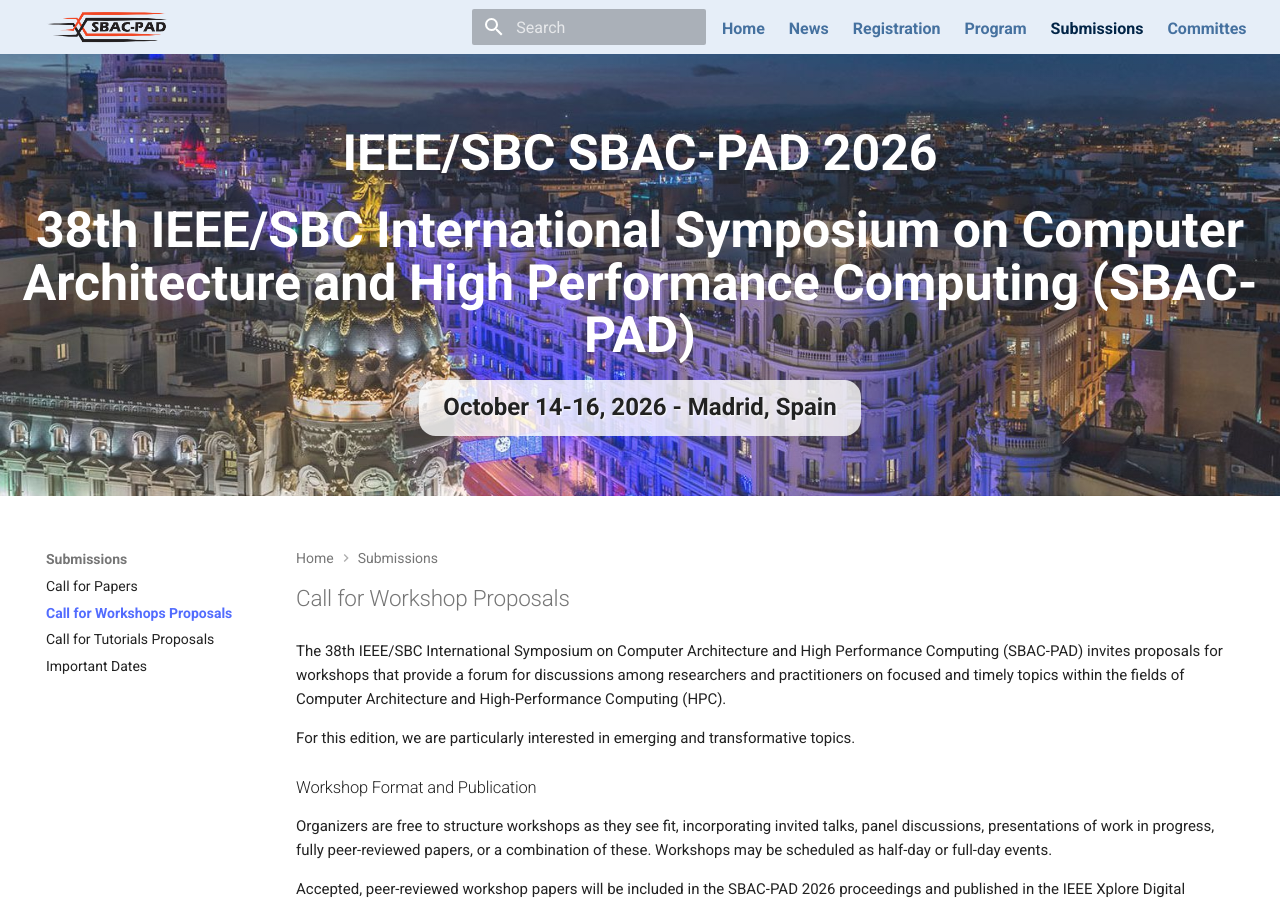
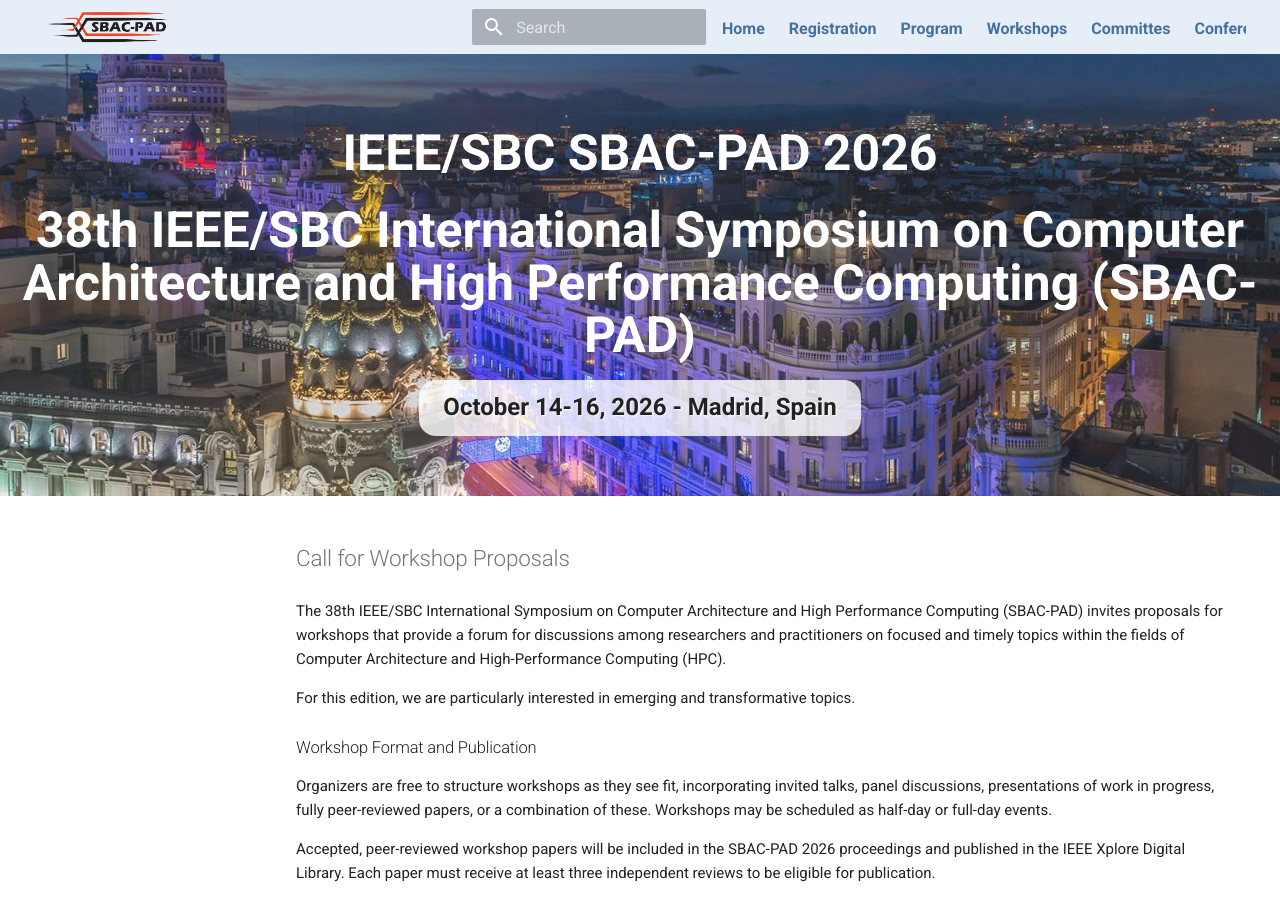
Before and after one commit to CoCo-ARCOS/sbac-pad2026, an MkDocs documentation site: the page built from docs/submissions/call-for-workshops-proposals.md, in a window 1280 px wide and 900 px high. Built offline with MkDocs 1.6.1 and Material for MkDocs 9.7.7, drawn with Linux system fonts in a browser that asks for light colours; comment, search, counter and statistics services are not loaded; some of the changed lines change nothing that is shown.

Commit message:
Refactor navigation structure in mkdocs.yml to comment out unused sections

```diff
--- a/mkdocs.yml
+++ b/mkdocs.yml
@@ -34,15 +34,16 @@
 
 nav:
   - Home: index.md
-  - News:
-    - blog/index.md
+  #- News:
+  #  - blog/index.md
   - Registration: registration.md
   - Program: conference/program.md
-  - Submissions:
-      - Call for Papers: submissions/call-for-papers.md
-      - Call for Workshops Proposals: submissions/call-for-workshops-proposals.md
-      - Call for Tutorials Proposals: submissions/call-for-tutorials.md
-      - Important Dates: submissions/important-dates.md
+  - Workshops: conference/workshops-tutorials.md
+  #- Submissions:
+  #    - Call for Papers: submissions/call-for-papers.md
+  #    - Call for Workshops Proposals: submissions/call-for-workshops-proposals.md
+  #    - Call for Tutorials Proposals: submissions/call-for-tutorials.md
+  #    - Important Dates: submissions/important-dates.md
   - Committes:
       - Organizing Committee: committees/organizing-committee.md
       - Program Committee: committees/program-committee.md
```
